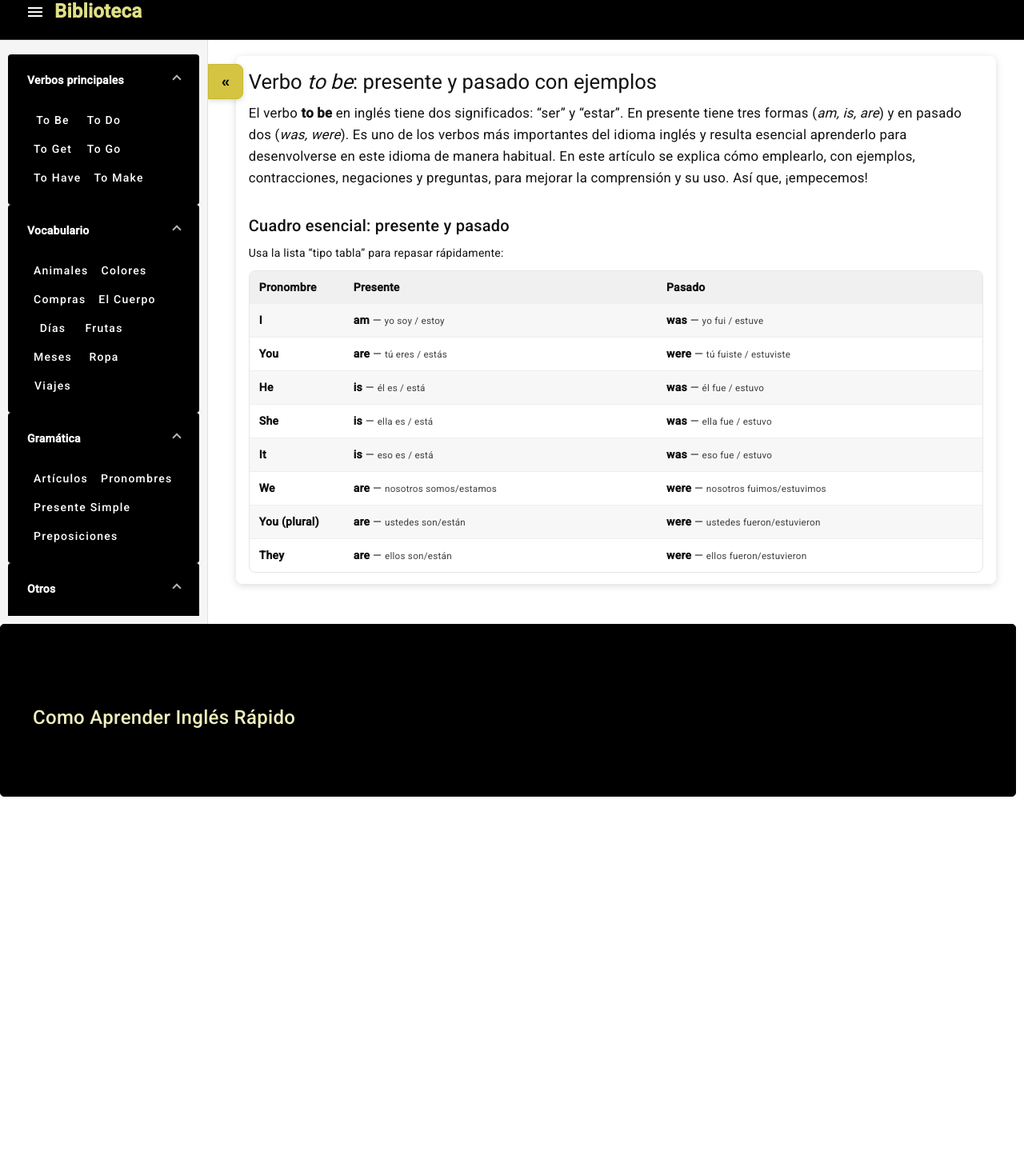
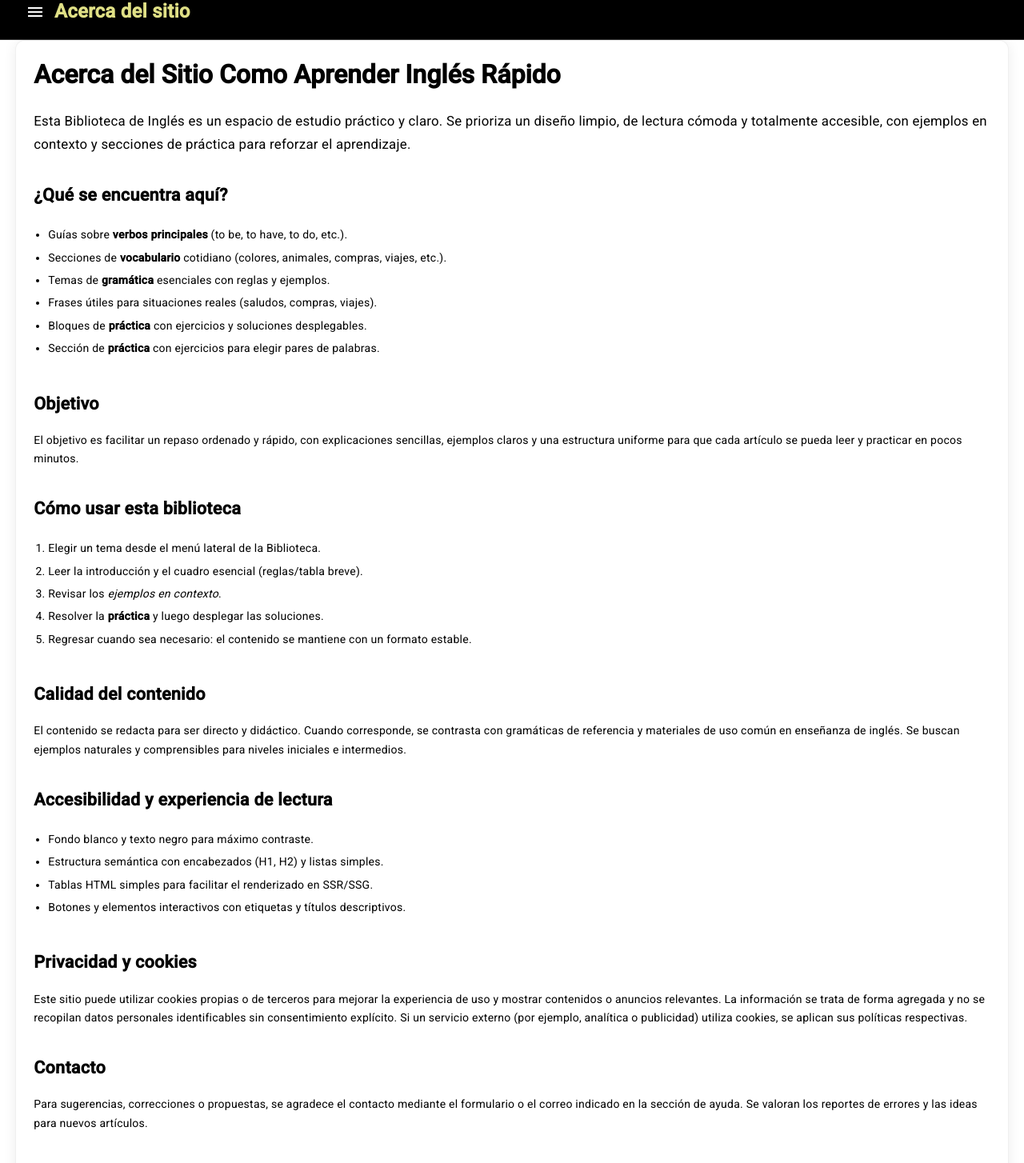
Before and after one commit to sebasxx85/englishProyect, an Angular app: page /acerca in a window 1280 px wide. Before the commit this address led to /library/verbos/to-be. Shown: the part 20-1474 px from the top of the page at 80% size. Before the commit the page ends 1016 px from the top, so only its background shows below. Built offline with nearby package versions, Linux system fonts and the light colour scheme.

Commit message:
add acerca de

```diff
--- a/src/app/Shared/components/header/header.component.html
+++ b/src/app/Shared/components/header/header.component.html
@@ -40,6 +40,9 @@
       <button mat-menu-item [routerLink]="'/ranking'">
         <mat-icon>leaderboard</mat-icon> Ranking
       </button>
+      <button mat-menu-item [routerLink]="'/acerca'">
+        <mat-icon>A</mat-icon> Acerca
+      </button>
     </mat-menu>
   </mat-toolbar>
 </header>
--- a/src/app/app-routing.module.ts
+++ b/src/app/app-routing.module.ts
@@ -11,6 +11,7 @@ import { RankingComponent } from './components/ranking/ranking.component';
 import { DashboardComponent } from './components/dashboard/dashboard.component';
 import { LibraryComponent } from './library/library.component';
 import { adminGuard } from './guards/admin.guard';
+import { AcercaComponent } from './components/acerca/acerca.component';
 
 const routes: Routes = [
   // Home -> /library
@@ -31,6 +32,7 @@ const routes: Routes = [
   { path: 'practicar', component: HomeComponent },
   { path: 'cursos', component: CursosComponent },
   { path: 'ranking', component: RankingComponent },
+  { path: 'acerca', component: AcercaComponent },
 
   // Ejercicios
   { path: 'ejercicios', component: EjercicioComponent },
--- /dev/null
+++ b/src/app/components/acerca/acerca.component.html
@@ -0,0 +1,114 @@
+
+<app-header [title]="title"></app-header>
+<mat-card class="article-card">
+  <!-- Título principal -->
+  <h1>Acerca del Sitio Como Aprender Inglés Rápido</h1>
+
+  <!-- Introducción breve (lead) -->
+  <p class="lead">
+    Esta Biblioteca de Inglés es un espacio de estudio práctico y claro. Se prioriza
+    un diseño limpio, de lectura cómoda y totalmente accesible, con ejemplos en
+    contexto y secciones de práctica para reforzar el aprendizaje.
+  </p>
+
+  <!-- Lista rápida de lo que ofrece -->
+  <h2>¿Qué se encuentra aquí?</h2>
+  <ul class="bullets">
+    <li>Guías sobre <strong>verbos principales</strong> (to be, to have, to do, etc.).</li>
+    <li>Secciones de <strong>vocabulario</strong> cotidiano (colores, animales, compras, viajes, etc.).</li>
+    <li>Temas de <strong>gramática</strong> esenciales con reglas y ejemplos.</li>
+    <li>Frases útiles para situaciones reales (saludos, compras, viajes).</li>
+    <li>Bloques de <strong>práctica</strong> con ejercicios y soluciones desplegables.</li>
+    <li>Sección de <strong>práctica</strong> con ejercicios para elegir pares de palabras.</li>
+  </ul>
+
+  <!-- Objetivo / Misión -->
+  <h2>Objetivo</h2>
+  <p>
+    El objetivo es facilitar un repaso ordenado y rápido, con explicaciones sencillas,
+    ejemplos claros y una estructura uniforme para que cada artículo se pueda leer y
+    practicar en pocos minutos.
+  </p>
+
+  <!-- Cómo usar la biblioteca -->
+  <h2>Cómo usar esta biblioteca</h2>
+  <ol class="bullets">
+    <li>Elegir un tema desde el menú lateral de la Biblioteca.</li>
+    <li>Leer la introducción y el cuadro esencial (reglas/tabla breve).</li>
+    <li>Revisar los <em>ejemplos en contexto</em>.</li>
+    <li>Resolver la <strong>práctica</strong> y luego desplegar las soluciones.</li>
+    <li>Regresar cuando sea necesario: el contenido se mantiene con un formato estable.</li>
+  </ol>
+
+  <!-- Calidad y fuentes -->
+  <h2>Calidad del contenido</h2>
+  <p>
+    El contenido se redacta para ser directo y didáctico. Cuando corresponde, se
+    contrasta con gramáticas de referencia y materiales de uso común en enseñanza
+    de inglés. Se buscan ejemplos naturales y comprensibles para niveles iniciales e
+    intermedios.
+  </p>
+
+  <!-- Accesibilidad y experiencia -->
+  <h2>Accesibilidad y experiencia de lectura</h2>
+  <ul class="bullets">
+    <li>Fondo blanco y texto negro para máximo contraste.</li>
+    <li>Estructura semántica con encabezados (H1, H2) y listas simples.</li>
+    <li>Tablas HTML simples para facilitar el renderizado en SSR/SSG.</li>
+    <li>Botones y elementos interactivos con etiquetas y títulos descriptivos.</li>
+  </ul>
+
+  <!-- Privacidad / Cookies (texto genérico apto AdSense) -->
+  <h2>Privacidad y cookies</h2>
+  <p>
+    Este sitio puede utilizar cookies propias o de terceros para mejorar la experiencia
+    de uso y mostrar contenidos o anuncios relevantes. La información se trata de forma
+    agregada y no se recopilan datos personales identificables sin consentimiento
+    explícito. Si un servicio externo (por ejemplo, analítica o publicidad) utiliza
+    cookies, se aplican sus políticas respectivas.
+  </p>
+
+  <!-- Contacto / Créditos -->
+  <h2>Contacto</h2>
+  <p>
+    Para sugerencias, correcciones o propuestas, se agradece el contacto mediante el
+    formulario o el correo indicado en la sección de ayuda. Se valoran los reportes de
+    errores y las ideas para nuevos artículos.
+  </p>
+
+  <!-- FAQ con details/summary (coincide con el patrón de los artículos) -->
+  <h2>Preguntas frecuentes</h2>
+  <div class="faq">
+    <details>
+      <summary class="summary">¿Se publican nuevos artículos con regularidad?</summary>
+      <p>
+        Sí. Se agregan temas de forma periódica priorizando verbos frecuentes, vocabulario
+        de uso diario y puntos de gramática solicitados por las personas usuarias.
+      </p>
+    </details>
+    <details>
+      <summary class="summary">¿Se necesita una cuenta para estudiar?</summary>
+      <p>
+        El contenido principal es de libre acceso. Pero algunas funciones avanzadas
+        requieren registro (por ejemplo, niveles avanzados de Inglés).
+      </p>
+    </details>
+    <details>
+      <summary class="summary">¿Se puede proponer un tema?</summary>
+      <p>
+        Sí. Se reciben sugerencias de temas en la sección de contacto. Se prioriza material
+        que ayude en situaciones reales de comunicación.
+      </p>
+    </details>
+  </div>
+
+  <!-- Nota legal / uso -->
+  <h2>Nota de uso</h2>
+  <p>
+    El contenido se ofrece con fines educativos. Puede citarse indicando la fuente.
+    No se autoriza la copia masiva o redistribución del sitio completo sin permiso.
+  </p>
+
+
+</mat-card>
+<app-footer></app-footer>
--- /dev/null
+++ b/src/app/components/acerca/acerca.component.scss
@@ -0,0 +1,132 @@
+/* Card tipo artículo: fondo blanco + texto negro */
+.article-card {
+  max-width: 97%;
+  margin: 70px auto;
+  padding: 22px 22px 28px;
+  background: #fff !important;
+  color: #000 !important;
+  border-radius: 12px;
+  box-shadow: 0 2px 16px rgba(0,0,0,0.08);
+  border: 1px solid rgba(0,0,0,0.06);
+}
+
+/* Tipografía y jerarquía */
+.article-card h1 {
+  font-size: 2rem;
+  margin: 0 0 14px;
+  line-height: 1.25;
+  font-weight: 800;
+  color: #000;
+}
+.article-card h2 {
+  font-size: 1.35rem;
+  margin: 22px 0 10px;
+  line-height: 1.3;
+  font-weight: 700;
+  color: #000;
+}
+.article-card p {
+  margin: 10px 0 14px;
+  line-height: 1.7;
+  color: #000;
+}
+
+/* Intro/lead */
+.lead {
+  font-size: 1.05rem;
+  line-height: 1.8;
+  margin-bottom: 16px;
+}
+
+/* Enlaces siempre legibles sobre fondo blanco */
+.article-card a {
+  color: #000;
+  text-decoration: underline;
+  text-underline-offset: 2px;
+}
+
+/* Listas */
+.bullets {
+  padding-left: 18px;
+  margin: 8px 0 16px;
+}
+.bullets li {
+  margin: 6px 0;
+  line-height: 1.6;
+}
+.bullets.two-cols {
+  columns: 2;
+  column-gap: 24px;
+}
+@media (max-width: 900px) {
+  .bullets.two-cols { columns: 1; }
+}
+
+/* FAQ con details/summary */
+.faq details {
+  margin: 10px 0;
+  border: 1px solid #e6e6e6;
+  border-radius: 8px;
+  background: #fff;
+}
+.summary {
+  display: block;
+  cursor: pointer;
+  padding: 10px 12px;
+  font-weight: 700;
+  color: #000;
+}
+.faq details[open] .summary {
+  border-bottom: 1px solid #e6e6e6;
+}
+.faq details > p {
+  margin: 10px 12px 12px;
+  line-height: 1.65;
+  color: #000;
+}
+
+/* Tablas HTML simples (coherentes con artículos) */
+.u-table {
+  width: 100%;
+  border-collapse: collapse;
+  margin: 12px 0 16px;
+  background: #fff;
+  color: #000;
+}
+.u-table th,
+.u-table td {
+  border: 1px solid #e5e5e5;
+  padding: 10px 12px;
+  text-align: left;
+}
+.u-table th {
+  font-weight: 700;
+  background: #f7f7f7;
+}
+
+/* Bloques de ejemplo (si se usan) */
+.examples {
+  margin: 12px 0 16px;
+}
+.examples p {
+  margin: 6px 0;
+  padding-left: 10px;
+  border-left: 3px solid #e0e0e0;
+}
+
+/* Imágenes responsivas dentro del artículo */
+.article-card img {
+  max-width: 100%;
+  height: auto;
+  display: block;
+  margin: 12px auto;
+}
+
+/* Forzar contraste en modo oscuro del sistema */
+@media (prefers-color-scheme: dark) {
+  .article-card,
+  .article-card * {
+    color: #000 !important;
+    background: #fff !important;
+  }
+}
--- /dev/null
+++ b/src/app/components/acerca/acerca.component.ts
@@ -0,0 +1,15 @@
+import { Component } from '@angular/core';
+import { CommonModule } from '@angular/common';
+import { MatCardModule } from '@angular/material/card';
+import { SharedModule } from 'src/app/Shared/shared.module';
+
+@Component({
+  selector: 'app-acerca',
+  standalone: true,
+  imports: [CommonModule, MatCardModule, SharedModule],
+  templateUrl: './acerca.component.html',
+  styleUrl: './acerca.component.scss'
+})
+export class AcercaComponent {
+  title = "Acerca del sitio";
+}
```
Also changed, not shown: 1 other file (tests, documents, lock files or other folders).
